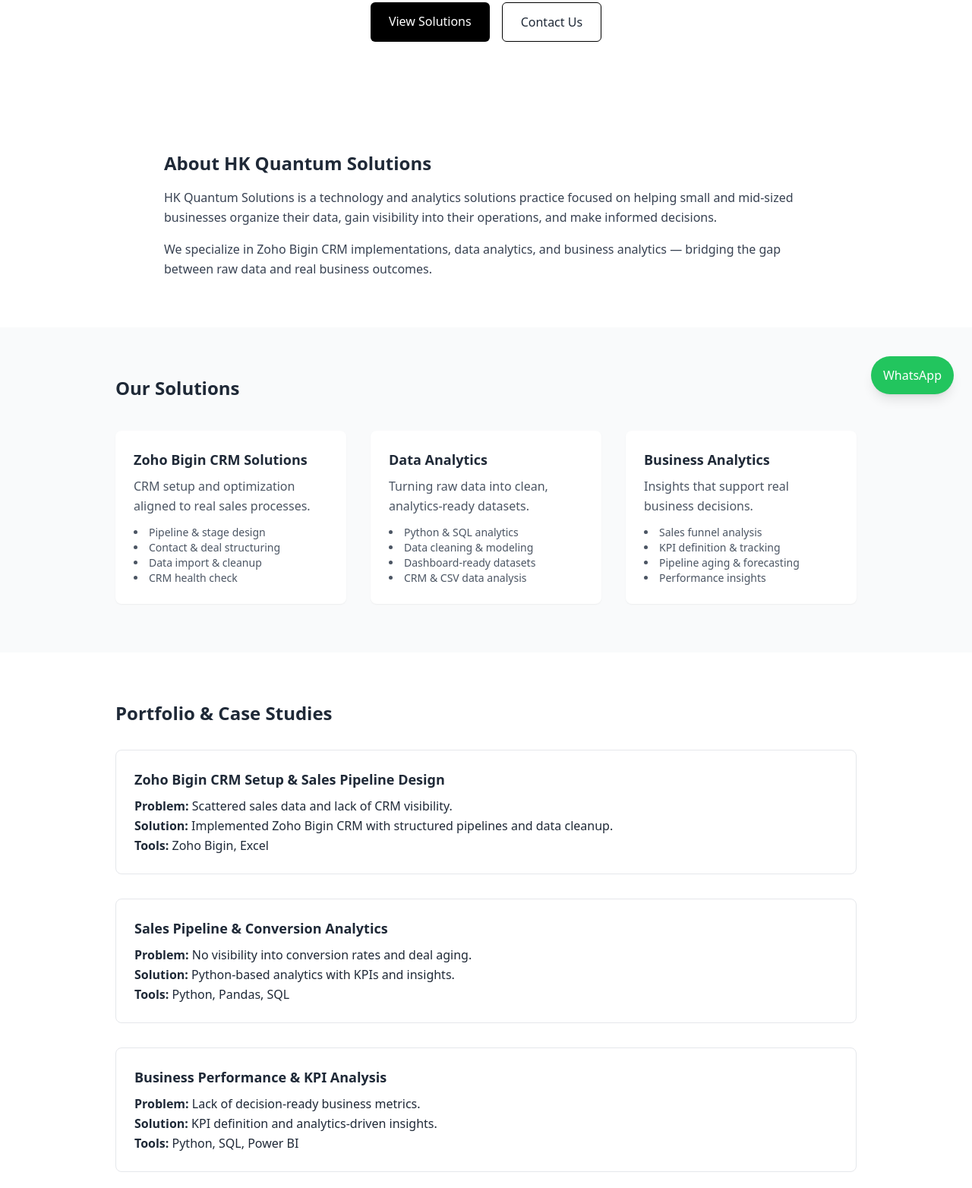
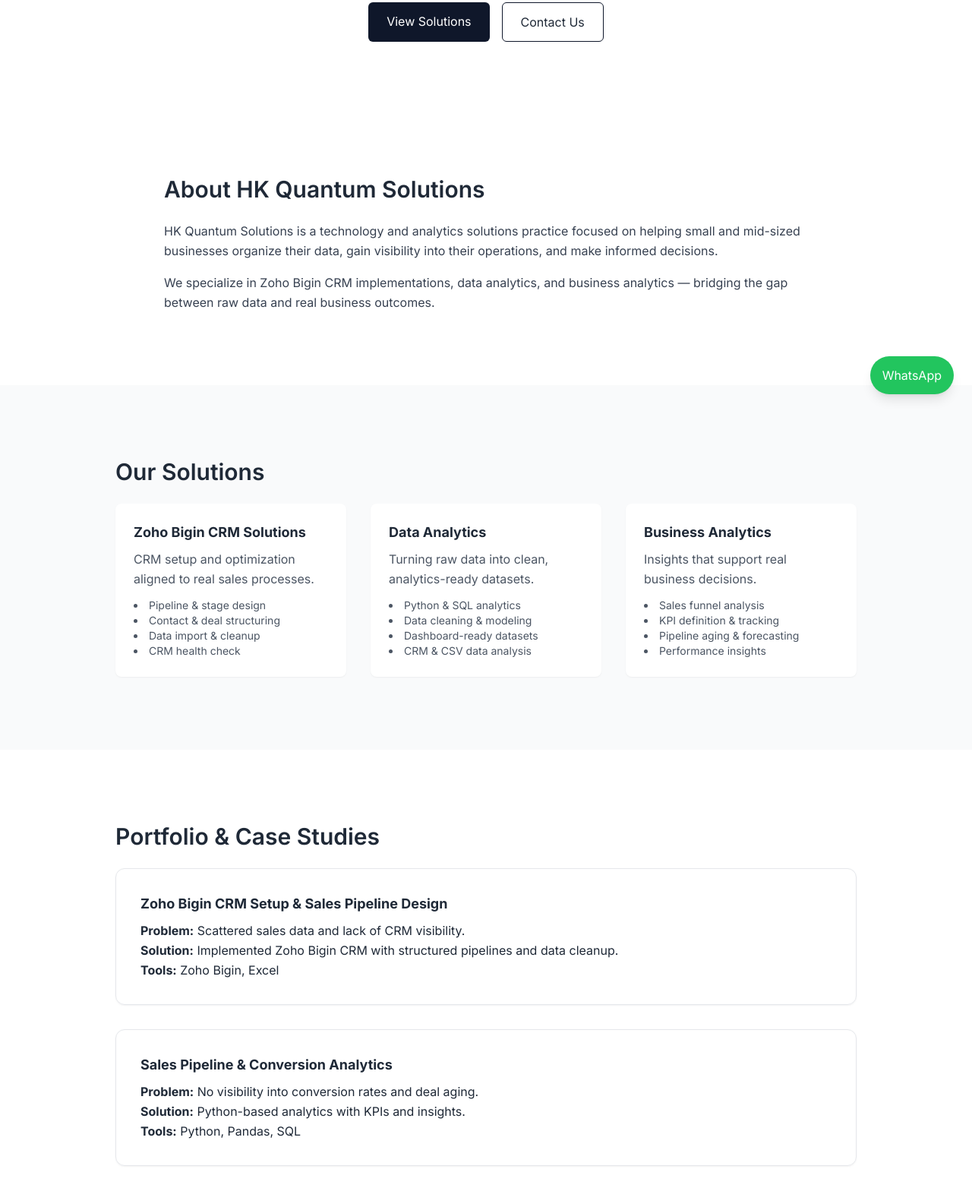
Before and after one commit to raghuveertechzone/hkqs-website, a plain HTML site: page index.html in a window 1280 px wide. Shown: the part 257-1821 px from the top of the page at 76% size. Drawn offline with nearby package versions, Linux system fonts and the light colour scheme.

Commit message:
Design polish and typography improvements

```diff
--- a/index.html
+++ b/index.html
@@ -10,9 +10,13 @@
 
   <!-- Tailwind CSS -->
   <script src="https://cdn.tailwindcss.com"></script>
+  <!-- Google Font -->
+  <link rel="preconnect" href="https://fonts.googleapis.com">
+  <link rel="preconnect" href="https://fonts.gstatic.com" crossorigin>
+  <link href="https://fonts.googleapis.com/css2?family=Inter:wght@400;500;600;700&display=swap" rel="stylesheet">
 </head>
 
-<body class="bg-white text-gray-800 leading-relaxed">
+<body class="bg-white text-gray-800 leading-relaxed font-[Inter]">
 
   <!-- ================= HERO ================= -->
   <section class="py-20 text-center px-6">
@@ -24,18 +28,18 @@
     </p>
 
     <div class="mt-8 flex justify-center gap-4">
-      <a href="#solutions" class="px-6 py-3 bg-black text-white rounded-md">
+      <a href="#solutions" class="px-6 py-3 bg-slate-900 text-white rounded-md">
         View Solutions
       </a>
-      <a href="#contact" class="px-6 py-3 border border-black rounded-md">
+      <a href="#contact" class="px-6 py-3 border border-slate-900 rounded-md">
         Contact Us
       </a>
     </div>
   </section>
 
   <!-- ================= ABOUT ================= -->
-  <section class="py-16 max-w-4xl mx-auto px-6">
-    <h2 class="text-2xl font-semibold mb-4">About HK Quantum Solutions</h2>
+  <section class="py-24 max-w-4xl mx-auto px-6">
+    <h2 class="text-3xl font-semibold mb-6">About HK Quantum Solutions</h2>
     <p class="text-gray-700">
       HK Quantum Solutions is a technology and analytics solutions practice focused on helping
       small and mid-sized businesses organize their data, gain visibility into their
@@ -48,9 +52,9 @@
   </section>
 
   <!-- ================= SERVICES ================= -->
-  <section id="solutions" class="py-16 bg-gray-50">
+  <section id="solutions" class="py-24 bg-gray-50">
     <div class="max-w-5xl mx-auto px-6">
-      <h2 class="text-2xl font-semibold mb-10">Our Solutions</h2>
+      <h2 class="text-3xl font-semibold mb-6">Our Solutions</h2>
 
       <div class="grid md:grid-cols-3 gap-8">
 
@@ -101,12 +105,12 @@
   </section>
 
   <!-- ================= PORTFOLIO ================= -->
-  <section class="py-16 max-w-5xl mx-auto px-6">
-    <h2 class="text-2xl font-semibold mb-8">Portfolio & Case Studies</h2>
+  <section class="py-24 max-w-5xl mx-auto px-6">
+    <h2 class="text-3xl font-semibold mb-6">Portfolio & Case Studies</h2>
 
     <div class="space-y-8">
 
-      <div class="p-6 border rounded-lg">
+        <div class="p-8 border border-gray-200 rounded-xl shadow-sm">
         <h3 class="font-bold text-lg mb-2">
           Zoho Bigin CRM Setup & Sales Pipeline Design
         </h3>
@@ -115,7 +119,7 @@
         <p><strong>Tools:</strong> Zoho Bigin, Excel</p>
       </div>
 
-      <div class="p-6 border rounded-lg">
+      <div class="p-8 border border-gray-200 rounded-xl shadow-sm">
         <h3 class="font-bold text-lg mb-2">
           Sales Pipeline & Conversion Analytics
         </h3>
@@ -124,7 +128,7 @@
         <p><strong>Tools:</strong> Python, Pandas, SQL</p>
       </div>
 
-      <div class="p-6 border rounded-lg">
+      <div class="p-8 border border-gray-200 rounded-xl shadow-sm">
         <h3 class="font-bold text-lg mb-2">
           Business Performance & KPI Analysis
         </h3>
@@ -140,11 +144,10 @@
     </p>
   </section>
 
-  <!-- ================= CONTACT ================= -->
  <!-- ================= CONTACT ================= -->
-<section id="contact" class="py-16 bg-gray-50 px-6">
+<section id="contact" class="py-24 bg-gray-50 px-6">
     <div class="max-w-xl mx-auto text-center">
-      <h2 class="text-2xl font-semibold mb-4">Contact HK Quantum Solutions</h2>
+      <h2 class="text-3xl font-semibold mb-6">Contact HK Quantum Solutions</h2>
       <p class="text-gray-600 mb-8">
         Tell us about your CRM or analytics requirement.
       </p>
@@ -193,6 +196,8 @@ class="fixed bottom-6 right-6 bg-green-500 text-white px-4 py-3 rounded-full sha
 WhatsApp
 </a>
 
-
+<footer class="py-8 text-center text-sm text-gray-500">
+    © 2025 HK Ventures. All rights reserved.
+</footer>
 </body>
 </html>
```
